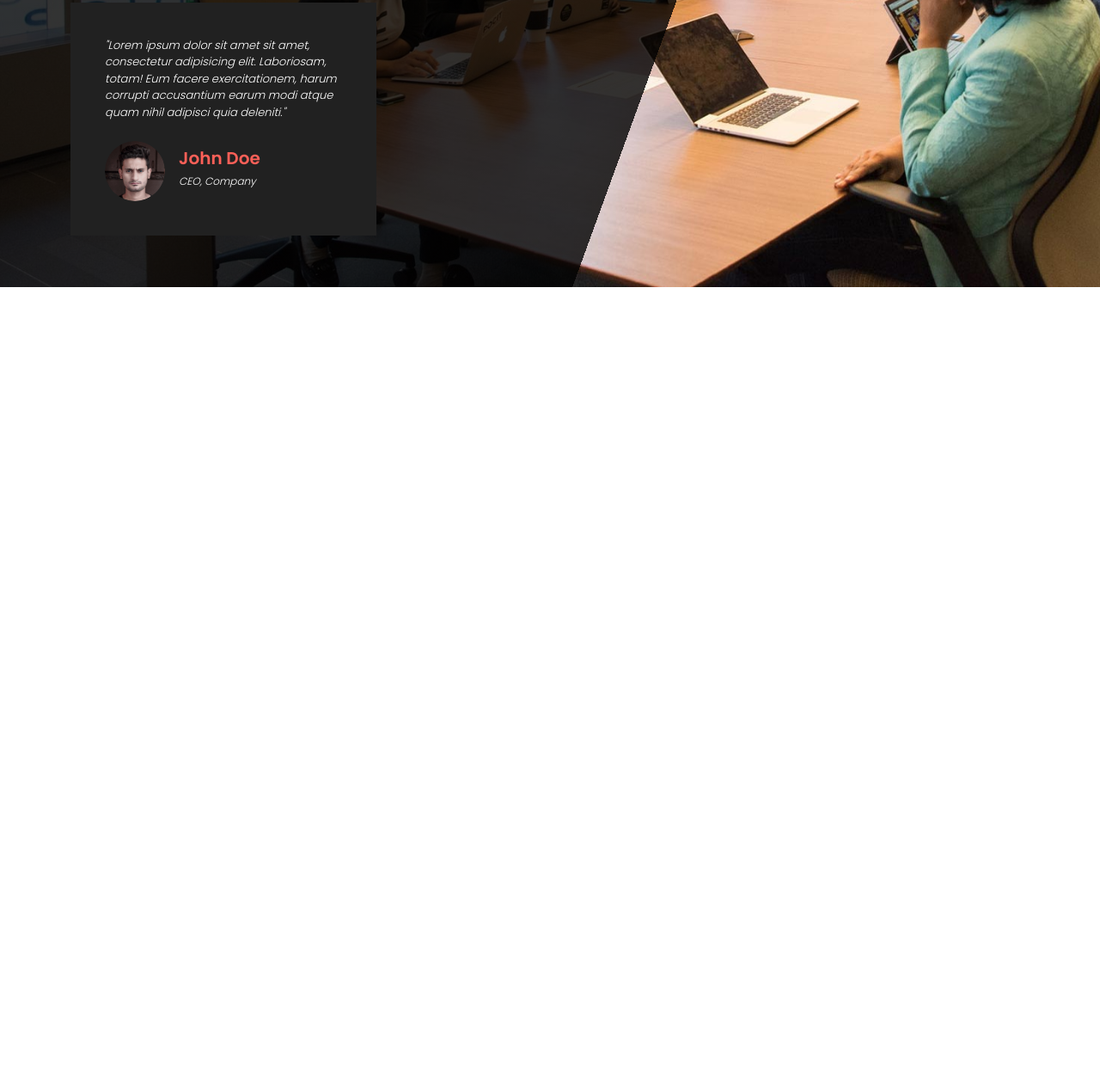
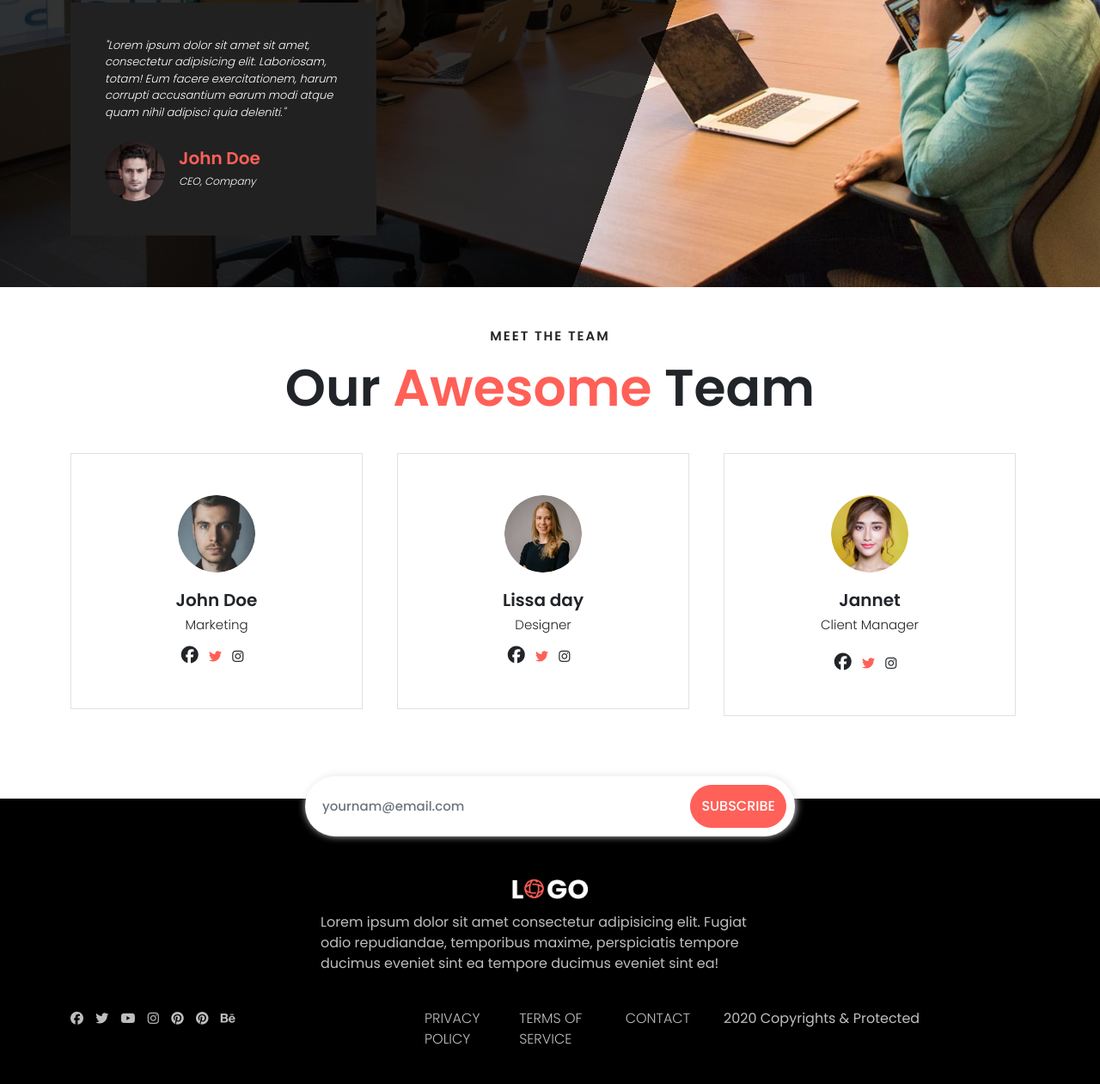
Before and after one commit to nayanchdatta/digital-it-solution, a plain HTML site: page index.html in a window 1280 px wide. Shown: the part 4203-5464 px from the top of the page at 86% size. Before the commit the page ends 4585 px from the top, so only its background shows below. Drawn offline with Linux system fonts and the light colour scheme.

Commit message:
Footer complete

```diff
--- a/index.html
+++ b/index.html
@@ -8,6 +8,7 @@
     <link rel="stylesheet" href="bootstrap/bootstrap.css">
     <link rel="stylesheet" href="style.css">
     <script src="bootstrap/bootstrap.min.js"></script>
+    <script src="https://kit.fontawesome.com/23608918c0.js" crossorigin="anonymous"></script>
 </head>
 <body>
     <!-- Header area start -->
@@ -254,9 +255,85 @@
                 </div>
             </div>
         </section>
+
+        <!-- MEET THE TEAM  -->
+        <section id="team_section" class="main_content team_section my-5 pb-5">
+            <div class="container h-100 text-center">
+                <h4 class="text_h4">MEET THE TEAM</h4>
+                <h1 class="text_h1">Our <span class="text-primary">Awesome</span> Team </h1>
+
+                <div class="row">
+                    <div class="col-4 ">
+                        <div class="member border me-3 py-5">
+                            <img src="assets/img/member1.png" class="img-responsive rounded-circle" alt="">
+                            <h4>John Doe</h4>
+                            <h5>Marketing</h5>
+                            <div class="mt-3"><i class="fab fa-facebook me-2"></i> <span class="text-primary"><i class="fab fa-twitter me-2"></i></span> <i class="fab fa-instagram"></i></div>
+                        </div>
+                    </div>
+                    <div class="col-4">
+                        <div class="member border me-3 py-5">
+                            <img src="assets/img/member2.png" class="img-responsive rounded-circle" alt="">
+                            <h4>Lissa day</h4>
+                            <h5>Designer</h5>
+                            <div class="mt-3"><i class="fab fa-facebook me-2"></i> <span class="text-primary"><i class="fab fa-twitter me-2"></i></span> <i class="fab fa-instagram"></i></div>
+                        </div>
+                    </div>
+                    <div class="col-4">
+                        <div class="member border me-3 py-5">
+                            <img src="assets/img/member3.png" class="img-responsive rounded-circle" alt="">
+                            <h4>Jannet</h4>
+                            <h5>Client Manager</h5>
+                            <div class="mt-4"><i class="fab fa-facebook me-2"></i> <span class="text-primary"><i class="fab fa-twitter me-2"></i></span> <i class="fab fa-instagram"></i></div>
+                    </div>
+                </div>
+            </div>
+        </section>
     </main>
 
     <!-- Main content area end -->
 
+    <!-- Footer start -->
+    <footer id="footer" class="footer_area mt-5 pt-2">
+        <div class="container h-100">
+            <section class="footer_site_info w-100">
+                <div class="subscription_box row my-3">
+                    <div class="email_subs">
+                        <form action="">
+                            <input type="email" class="form-control user_email" placeholder="yournam@email.com" aria-label="yournam@email.com" aria-describedby="subs_btn">
+                            <button class="btn btn-primary submit_btn" type="button" id="subs_btn">SUBSCRIBE</button>
+                        </form>
+                    </div>
+                </div>
+
+                <div class="row pt-4 w-50 mx-auto">
+                    <img src="assets/img/logo.png" class="img-responsive" alt="">
+                    <p>Lorem ipsum dolor sit amet consectetur adipisicing elit. Fugiat odio repudiandae, temporibus maxime,
+                    perspiciatis tempore ducimus eveniet sint ea tempore ducimus eveniet sint ea!</p>
+                </div>
+            </section>
+
+
+            <section class="footer_copyright py-4">
+                <div class="row">
+                    <div class="col-12 col-lg-4"><i class="fab fa-facebook">
+                    </i> <i class="fab fa-twitter"></i> <i class="fab fa-youtube"></i>
+                    <i class="fab fa-instagram"></i> <i class="fab fa-pinterest"></i> <i class="fab fa-pinterest"></i> <i class="fab fa-behance"></i>
+                    </div>
+                    <div class="col-12 col-lg-4">
+                        <ul>
+                            <li><a href="" class="text-li">Privacy Policy</a></li>
+                            <li><a href="" class="text-li">Terms of Service</a></li>
+                            <li><a href="" class="text-li">Contact</a></li>
+                        </ul>
+                    </div>
+                    <div class="col-12 col-lg-4">
+                        <p>2020 Copyrights & Protected</p>
+                    </div>
+                </div>
+            </section>
+        </div>
+    </footer>
+
 </body>
 </html>
--- a/style.css
+++ b/style.css
@@ -190,3 +190,85 @@ body{
     font-weight: 100;
     font-size: 13px;
 }
+.member img{
+    width: 90px;
+    height: 90px;
+}
+.member h4{
+    font-size: 20px;
+    font-weight: 600;
+    margin-top: 20px;
+}
+.member h5{
+    font-size: 15px;
+    font-weight: 200;
+}
+.member .fa-facebook, .fa-twitter, .fa-instagram{
+    font-size: 20px;
+}
+
+/* footer_area  */
+.footer_area{
+    background-color: black;
+    color: #c0bdbd;
+}
+.footer_site_info img{
+    width: 112px;
+    height: auto;
+    margin: auto;
+    margin-bottom: 15px;
+}
+.footer_copyright .fa-facebook, .fa-twitter, .fa-youtube, .fa-instagram, .fa-pinterest, .fa-behance{
+    font-size: 15px;
+    margin-right: 10px;
+}
+.footer_copyright ul{
+    list-style-type: none;
+    display: flex;
+}
+.footer_copyright ul > li > a{
+    text-decoration: none;
+    columns: #faf8f8;
+    margin-right: 15px;
+    text-transform: uppercase;
+    font-weight: 200;
+}
+.text-li{
+    color: #c0bdbd;
+}
+
+.email_subs{
+    height: 80px;
+    position: relative;
+    width: 50%;
+    margin: auto;
+
+    margin-top: -50px;
+
+}
+
+.user_email{
+    width: 100%;
+    height: 70px;
+    border-radius: 50px;
+    border: none;
+    font-size: 15px;
+    font-weight: 500;
+    padding-left: 20px;
+
+    box-shadow: 1px -1px 10px rgb(233, 233, 233);
+    position: absolute;
+    left: 0;
+    top: 0;
+}
+
+.submit_btn{
+    position: absolute;
+    right: 0;
+    top: 10px;
+
+    height: 50px;
+    border-radius: 50px;
+    font-weight: 500;
+    margin-right: 10px;
+}
```
Also changed, not shown: assets/img/member1.png (added), assets/img/member2.png (added), assets/img/member3.png (added).
